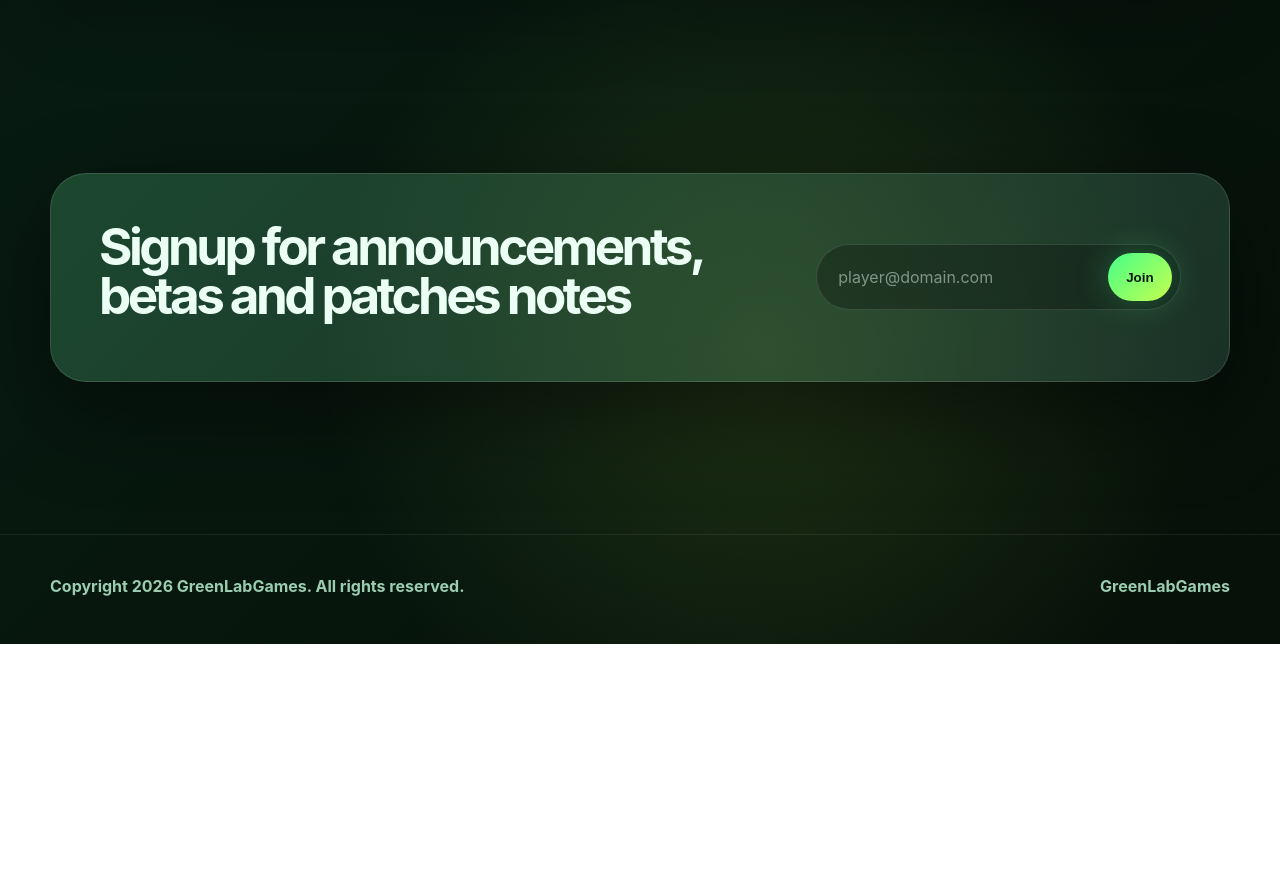
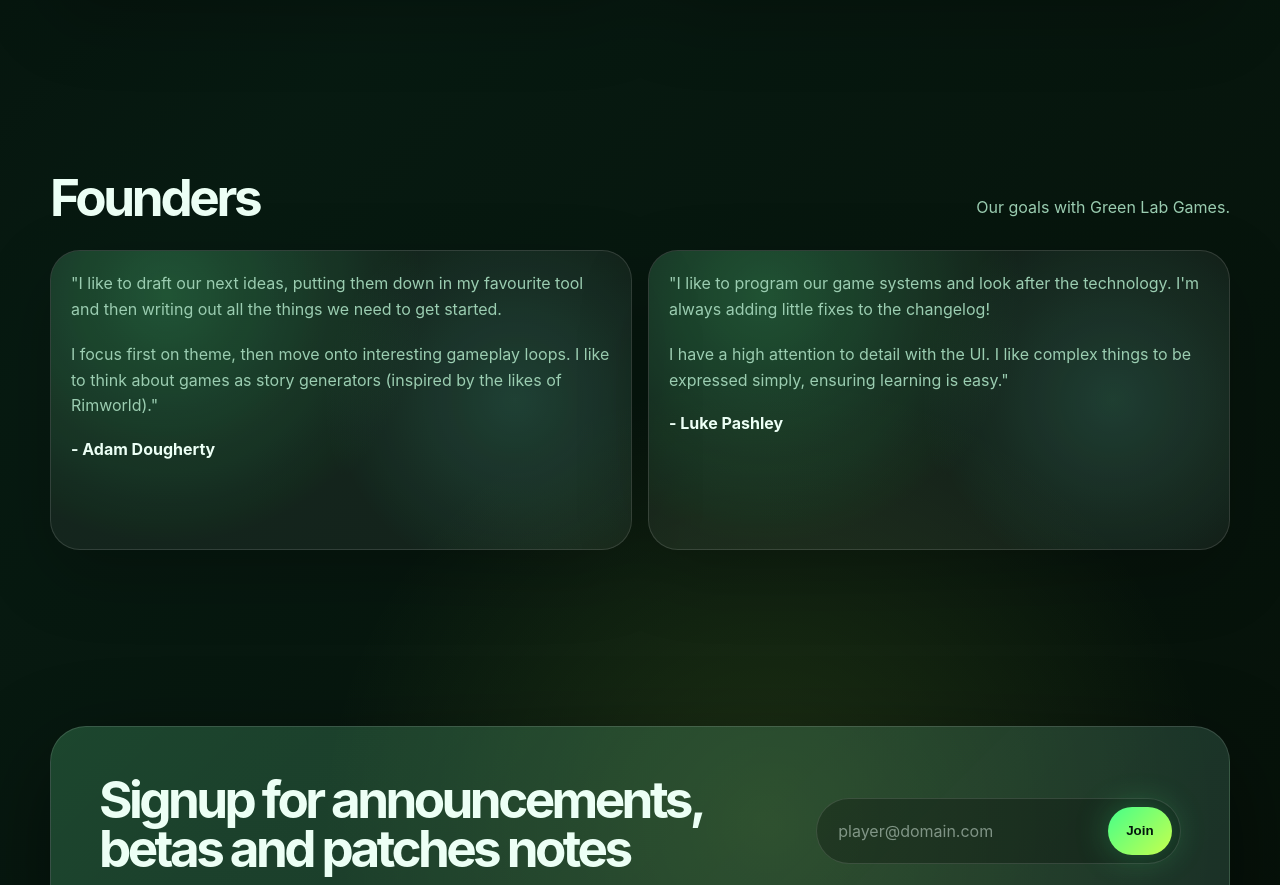
Before and after one commit to aJamDonut/glgwebsite, a website: page studio.html in a window 1280 px wide. Shown: the part 1291-2176 px from the top of the page. Before the commit the page ends 1935 px from the top, so only its background shows below. Drawn offline with Linux system fonts and the light colour scheme.

Commit message:
founder text

```diff
--- a/studio.html
+++ b/studio.html
@@ -67,6 +67,33 @@
       </div>
     </section>
 
+    <section class="shell reveal">
+      <glg-section-head
+        title="Founders"
+        description="Our goals with Green Lab Games."
+      ></glg-section-head>
+      <div class="grid-2">
+        <article class="panel">
+          <div>
+            <p>"I like to draft our next ideas, putting them down in my favourite tool and then writing out all the things we need to get started.</p>
+            <br />
+            <p>I focus first on theme, then move onto interesting gameplay loops. I like to think about games as story generators (inspired by the likes of Rimworld)."</p>
+            <br />
+            <h4>- Adam Dougherty</h4>
+          </div>
+        </article>
+        <article class="panel">
+          <div>
+            <p>"I like to program our game systems and look after the technology. I'm always adding little fixes to the changelog!</p>
+            <br />
+            <p>I have a high attention to detail with the UI. I like complex things to be expressed simply, ensuring learning is easy."</p>
+            <br />
+            <h4>- Luke Pashley</h4>
+          </div>
+        </article>
+      </div>
+    </section>
+
     <glg-newsletter></glg-newsletter>
   </main>
 
```
Also changed, not shown: projects.html (+6 -0 lines).
